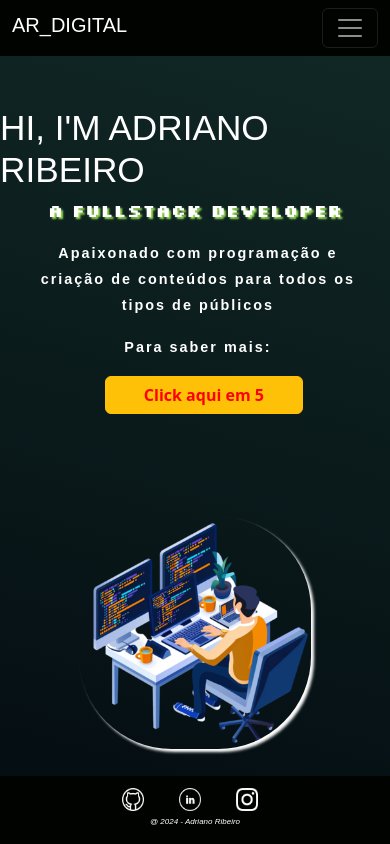
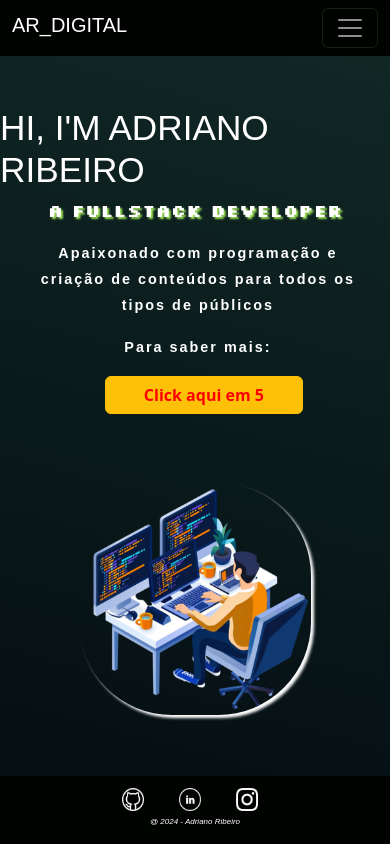
Before and after one commit to AdrianoNRibeiro/new_port, a Vue app: page / in a window 390 px wide. Built offline with nearby package versions, Linux system fonts and the light colour scheme; a web font is replaced by a local one.

Commit message:
fix img perfil

```diff
--- a/src/views/HomeView.vue
+++ b/src/views/HomeView.vue
@@ -273,7 +273,7 @@ p {
 
   .main-describe {
     width: 100%;
-    height: 50vh;
+    height: 42vh;
   }
 
   .main-describe h3 {
```
